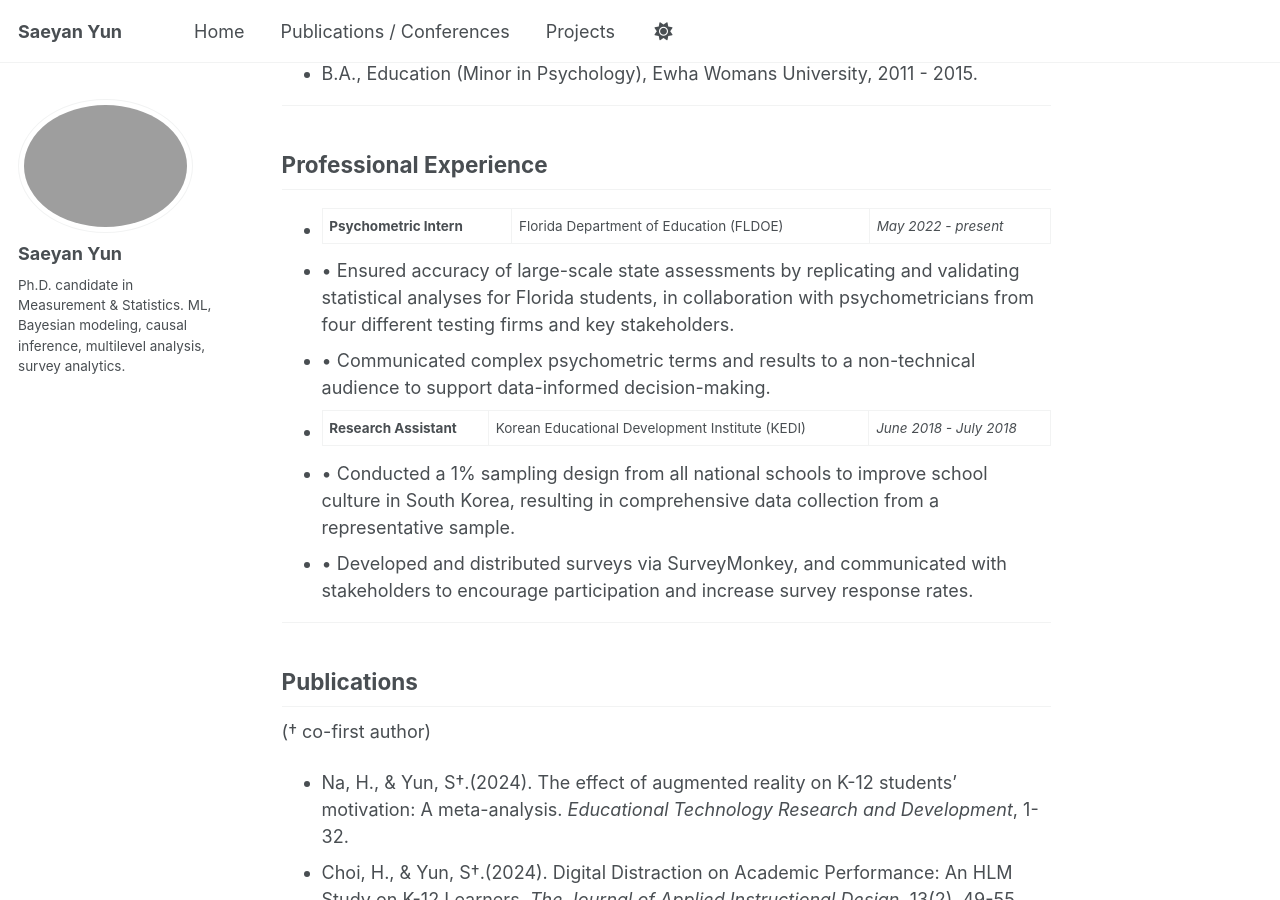
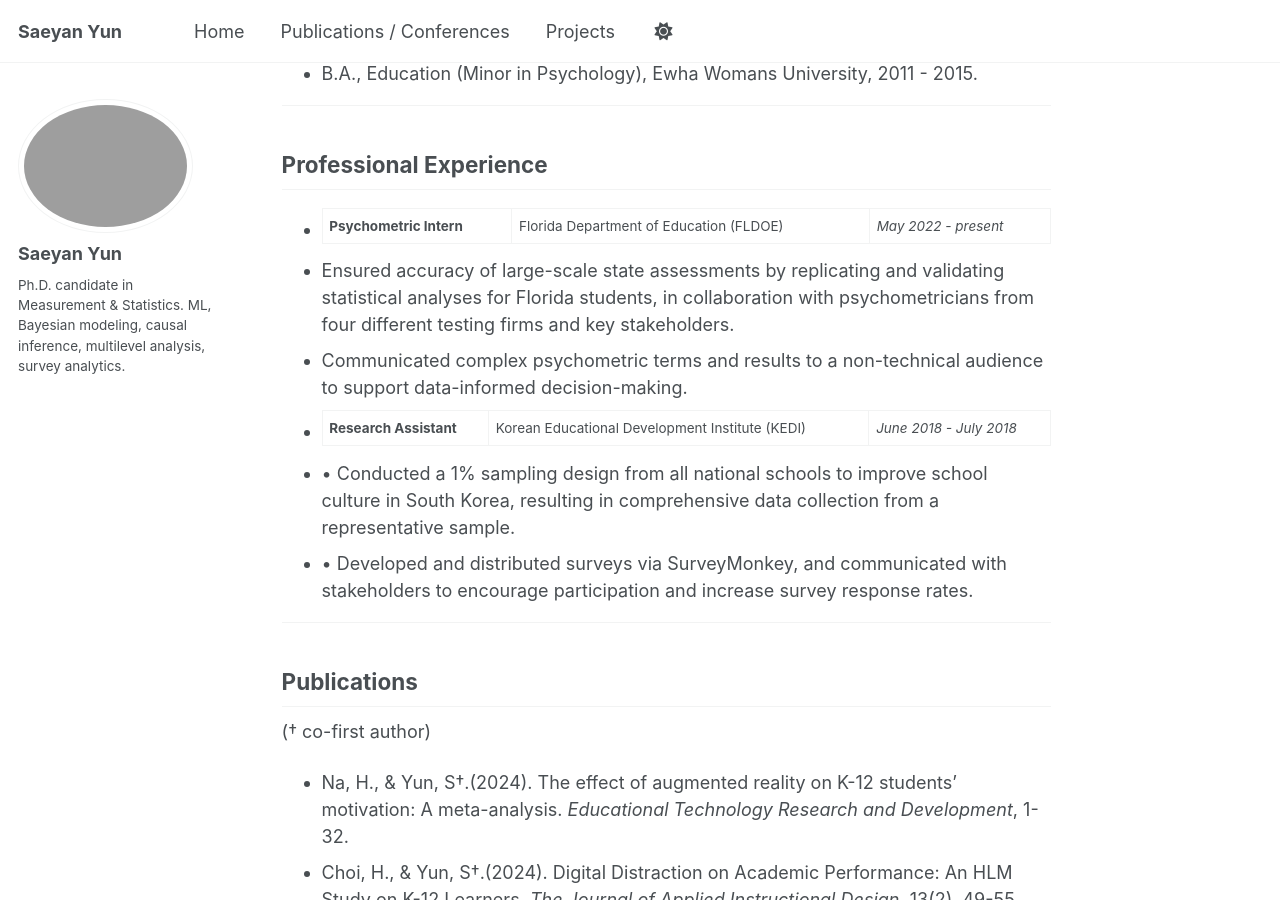
Before and after one commit to saeyanyun/saeyanyun.github.io, a Jekyll site: the page built from index.md, in a window 1280 px wide and 900 px high, scrolled down 871 px. Built offline with Jekyll 4.4.1, drawn with Linux system fonts in a browser that asks for light colours; a script that is not in the unit is left out.

Commit message:
Update index.md

```diff
--- a/index.md
+++ b/index.md
@@ -30,8 +30,8 @@ I am currently working with [Dr. Betsy Jane Becker](https://scholar.google.com/c
 
 ## Professional Experience
 - **Psychometric Intern** | Florida Department of Education (FLDOE) | *May 2022 - present*
-- •	Ensured accuracy of large-scale state assessments by replicating and validating statistical analyses for Florida students, in collaboration with psychometricians from four different testing firms and key stakeholders.
-- •	Communicated complex psychometric terms and results to a non-technical audience to support data-informed decision-making.
+- Ensured accuracy of large-scale state assessments by replicating and validating statistical analyses for Florida students, in collaboration with psychometricians from four different testing firms and key stakeholders.
+- Communicated complex psychometric terms and results to a non-technical audience to support data-informed decision-making.
 - **Research Assistant** | Korean Educational Development Institute (KEDI) | *June 2018 - July 2018*
 - •	Conducted a 1% sampling design from all national schools to improve school culture in South Korea, resulting in comprehensive data collection from a representative sample.
 - •	Developed and distributed surveys via SurveyMonkey, and communicated with stakeholders to encourage participation and increase survey response rates.
```
